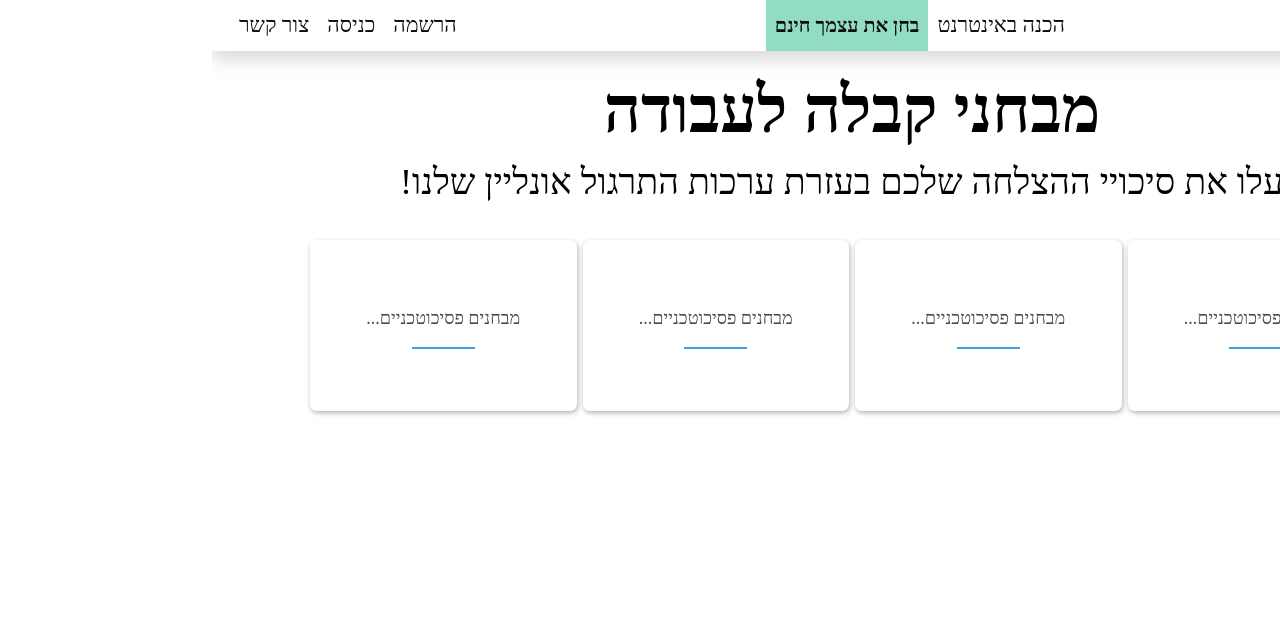
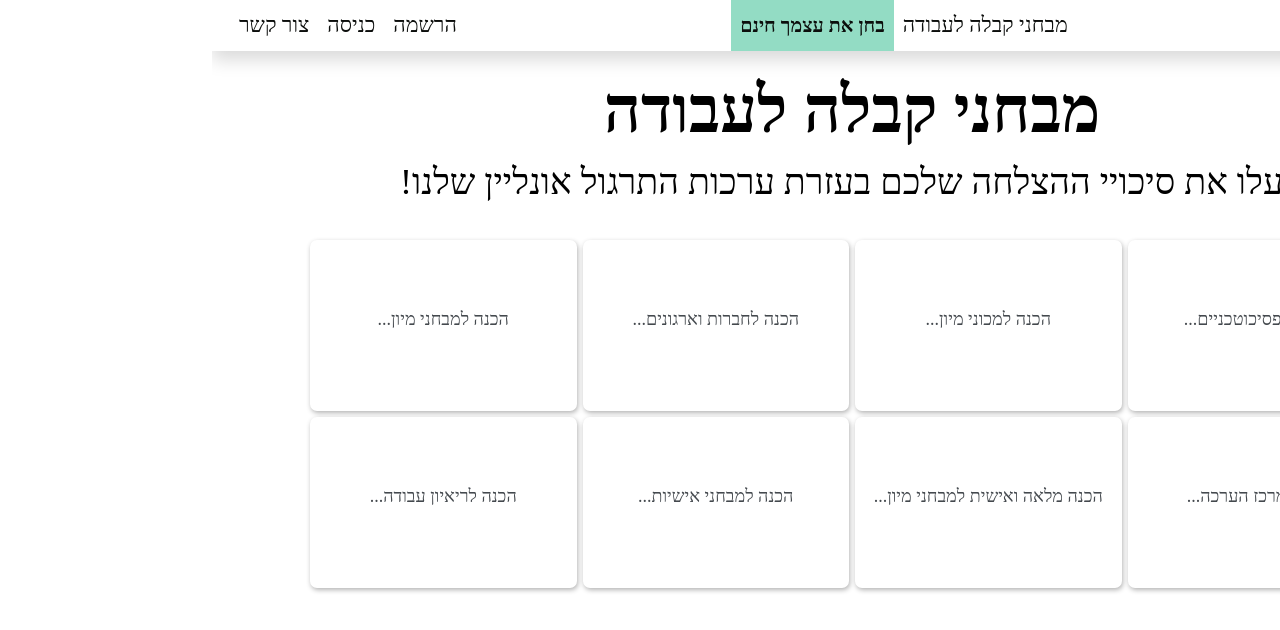
Before and after one commit to Slavik74/machon-leshem, a React (Create React App) app: page /#/online in a window 1280 px wide. Shown: the top 630 px of the page. Built offline with nearby package versions, Linux system fonts and the light colour scheme.

Commit message:
Add Json for categories+Logo + Folder for navBar

```diff
--- a/src/App.js
+++ b/src/App.js
@@ -2,7 +2,7 @@ import { HashRouter, Switch, Route } from 'react-router-dom';
 import HomePage from './Pages/HomePage/HomePage';
 import SignupPage from './Pages/SignupPage/SignupPage';
 import LoginPage from './Pages/LoginPage/LoginPage';
-import MainNavbar from './components/MainNavbar';
+import MainNavbar from './components/MainNavbar/MainNavbar';
 import MivdakPage from './Pages/MivdakPage/MivdakPage';
 import OnlinePage from './Pages/OnlinePage/OnlinePage';
 import 'bootstrap/dist/css/bootstrap.min.css';
@@ -10,7 +10,6 @@ import './App.css';
 
 function App() {
   return (
-
     <>
       <MainNavbar/>
       <HashRouter>
--- a/src/Pages/OnlinePage/OnlinePage.js
+++ b/src/Pages/OnlinePage/OnlinePage.js
@@ -1,9 +1,24 @@
-import React from 'react';
+import React, { useEffect, useState } from 'react';
 import { Container } from 'react-bootstrap';
 import CategoryFlipper from '../../components/CategoryFlipper/CategoryFlipper';
 import './OnlinePage.css'
+import categoriesJSON from './../../data/Category.json';
 
 export default function OnlinePage() {
+
+    const [categories, setCategories] = useState([])
+
+    useEffect(() => {
+
+        setCategories(categoriesJSON.map(category =>(
+            <CategoryFlipper key={category.id} Title={category.Name} Sets={category.Sets} />
+        )
+        ));
+
+    }, [])
+
+
+
     return (
         <Container className="p-online">
                 <div className="col-sm-12 page-title">
@@ -14,11 +29,9 @@ export default function OnlinePage() {
                 </div>
 
                 <div class="row boxes-wrapper">
-
-                    <CategoryFlipper />
-                    <CategoryFlipper />
-                    <CategoryFlipper />
-                    <CategoryFlipper />
+                    {
+                        categories.map(box => (box))
+                    }
                 </div>
 
 
--- a/src/components/CategoryFlipper/CategoryFlipper.css
+++ b/src/components/CategoryFlipper/CategoryFlipper.css
@@ -23,19 +23,19 @@
     -o-transform: rotateY(180deg);
     transform: rotateY(180deg);
 }
-.p-online .box-wrapper .flip-container, .p-online .box-wrapper .front, .p-online .box-wrapper .back {
+.p-online .box-wrapper .flip-container,
+.p-online .box-wrapper .front,
+.p-online .box-wrapper .back {
     width: 100%;
     height: 171px;
-}
-.p-online .box-wrapper .front .hole, .p-online .box-wrapper .back .hole, .p-online .box-wrapper .no-flip-container .hole {
-    display: none;
 }
 .p-online .box-wrapper .flipper {
     transition: .6s;
     transform-style: preserve-3d;
     position: relative;
 }
-.p-online .box-wrapper .front, .p-online .box-wrapper .back {
+.p-online .box-wrapper .front,
+.p-online .box-wrapper .back {
     background-color: #fff;
     box-shadow: 1px 2px 5px rgba(0, 0, 0, .3);
     border-radius: 7px;
@@ -120,7 +120,7 @@
     margin-left: 5px;
 }
 
-@media screen and (max-width:760px) and (min-width: 576px) {
+@media screen and (max-width:991px) and (min-width: 576px) {
   .p-online .box-wrapper .back .backContainer {
       display: none;
   }
--- a/src/components/CategoryFlipper/CategoryFlipper.js
+++ b/src/components/CategoryFlipper/CategoryFlipper.js
@@ -1,36 +1,32 @@
 import React from 'react'
 import './CategoryFlipper.css'
 
-export default function CategoryFlipper() {
+export default function CategoryFlipper({Title, Sets}) {
     return (
         <>
-            <div class="col-sm-3 col-xs-6 box-wrapper">
+            <div className="col-sm-3 col-xs-6 box-wrapper">
                 <a href="/מבחנים-פסיכוטכניים">
-                    <div class="flip-container">
-                        <div class="flipper">
-                            <div class="front" style={{transition: 'all 0.6s ease 0s'}}>
-                                <div class="hole"></div>
+                    <div className="flip-container">
+                        <div className="flipper">
+                            <div className="front" style={{transition: 'all 0.6s ease 0s'}}>
+                                <div className="hole"></div>
 
-                                <div class="textAndLine">
-                                    <div class="frontText ellipsis-overflow is-truncated" style={{overflowWrap: 'break-word'}}>
-                                        מבחנים פסיכוטכניים... </div>
-                                    <div class="underline"></div>
+                                <div className="textAndLine">
+                                    <div className="frontText ellipsis-overflow is-truncated" style={{overflowWrap: 'break-word'}}>
+                                        {Title}...
+                                    </div>
                                 </div>
                             </div>
-                            <div class="back" style={{transition: 'all 0.6s ease 0s'}}>
-                                <div class="backContainer">
-                                    <div class="hole"></div>
-
-                                    <div class="backTitle">
-                                        <div class="backTitleText">
-                                            מבחנים פסיכוטכניים לעבודה
+                            <div className="back" style={{transition: 'all 0.6s ease 0s'}}>
+                                <div className="backContainer">
+                                    <div className="backTitle">
+                                        <div className="backTitleText">
+                                            {Title}
                                         </div>
                                     </div>
 
                                     <ul>
-                                        <li>הכנה לפי מכון מיון</li>
-                                        <li>הכנה לפי תפקיד</li>
-                                        <li>תרגול אונליין והדרכות אישיות</li>
+                                        {Sets.map(set =>(<li>{set}</li>))}
                                     </ul>
                                 </div>
                             </div>
@@ -38,9 +34,6 @@ export default function CategoryFlipper() {
                     </div>
                 </a>
             </div>
-
-
-
         </>
     )
 }
--- a/src/components/MainNavbar.css
+++ b/src/components/MainNavbar/MainNavbar.css
@@ -27,6 +27,14 @@
     color: rgb(8, 100, 0) !important;
 }
 
-.toggle {
+.c-mainnavbar .toggle {
     margin: 10px !important;
 }
+
+.c-mainnavbar .brand{
+    font-weight: 900;
+}
+
+.c-mainnavbar .logo-img{
+    width: 32px;
+}
--- a/src/components/MainNavbar.js
+++ b/src/components/MainNavbar/MainNavbar.js
@@ -1,16 +1,20 @@
 import React from 'react'
 import { Nav, Navbar } from 'react-bootstrap'
 import './MainNavbar.css'
+import logo from './../../assets/images/clip-art-green-checkmark.png'
 
 export default function MainNavbar() {
     return (
         <div className="c-mainnavbar">
             <Navbar expand="md" className="navbar shadow">
             <Navbar.Toggle className="ml-auto toggle" aria-controls="basic-navbar-nav" />
-            <Navbar.Brand href="#/">מכון לשם</Navbar.Brand>
+            <Navbar.Brand href="#/">
+                <img src={logo} className="logo-img" alt=""></img>
+                <span className="brand">מכון לשם</span>
+            </Navbar.Brand>
             <Navbar.Collapse id="basic-navbar-nav">
                 <Nav className="mx-auto order-0">
-                    <Nav.Link className="nav-links"  href="#/online" >הכנה באינטרנט</Nav.Link>
+                    <Nav.Link className="nav-links"  href="#/online" >מבחני קבלה לעבודה</Nav.Link>
                     <Nav.Link className="nav-links preeminent"  href="#/mivdak">בחן את עצמך חינם</Nav.Link>
                 </Nav>
                 <Nav>
--- /dev/null
+++ b/src/data/Category.json
@@ -0,0 +1,84 @@
+[
+	{
+		"id": "1",
+		"Name": "מבחנים פסיכוטכניים",
+		"Sets": [
+			"הכנה לפי מכון מיון",
+			"הכנה לפי תפקיד",
+			"תרגול אונליין והדרכות אישיות"
+		]
+	},
+	{
+		"id": "2",
+		"Name": "הכנה למכוני מיון",
+		"Sets": [
+			"מבחנים פסיכוטכניים",
+			"מבחני אישיות",
+			"ריאיון עבודה"
+		],
+		"Institutes": [
+			"1200",
+			"1300",
+			"1100",
+			"1600",
+			"5600",
+			"1700",
+			"2800",
+			"5400",
+			"5800",
+			"1900"
+		]
+	},
+	{
+		"id": "3",
+		"Name": "הכנה לחברות וארגונים",
+		"Sets": [
+			"מבחני מיון למשטרת ישראל",
+			"מבחנים לנציבות המדינה",
+			"מבחני קבלה לבנק"
+		]
+	},
+	{
+		"id": "4",
+		"Name": "הכנה למבחני מיון",
+		"Sets": [
+			"ריאיון עבודה",
+			"מבחני אישיות",
+			"דינמיקה קבוצתית"
+		]
+	},
+	{
+		"id": "5",
+		"Name": "הכנה למרכז הערכה",
+		"Sets": [
+			"הכנה אישית וממוקדת",
+			"טיפים למרכז הערכה",
+			"מידע על מרכזי הערכה"
+		]
+	},
+	{
+		"id": "6",
+		"Name": "הכנה מלאה ואישית למבחני מיון",
+		"Sets": [
+			"הכנה אישית מלאה ומותאמת לכל השלבים של מרכז ההערכה"
+		]
+	},
+	{
+		"id": "7",
+		"Name": "הכנה למבחני אישיות",
+		"Sets": [
+			"מידע על סוגי המבחנים",
+			"מבחן אישיות לתרגול אונליין",
+			"הדרכה אישית למבחני אישיות"
+		]
+	},
+	{
+		"id": "8",
+		"Name": "הכנה לריאיון עבודה",
+		"Sets": [
+			"הדרכה אישית לריאיון קבלה",
+			"הכנה לריאיון עבודה מצולם",
+			"הכנה לריאיון טלפוני"
+		]
+	}
+]
```
Also changed, not shown: src/assets/images/clip-art-green-checkmark.png (added).
